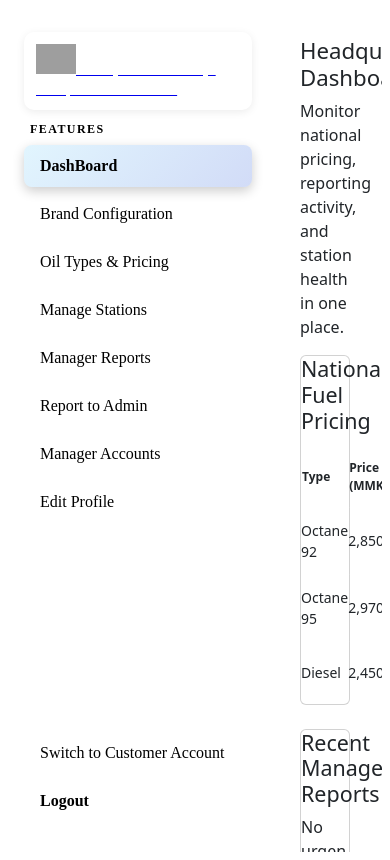
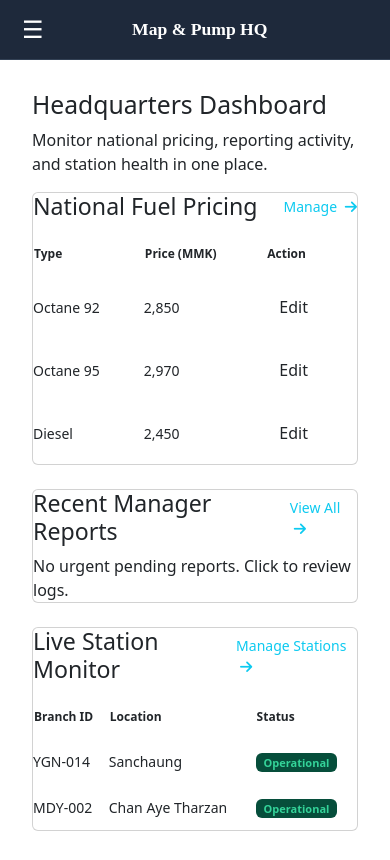
Before and after one commit to MoleOFKO/Map_And_Pump, a PHP site: page / in a window 390 px wide. After the commit the page ends 831 px from the top, so only its background shows below. Run offline with PHP 8.4, Linux system fonts and the light colour scheme; grey boxes are pictures that could not be loaded.

Commit message:
Update index.php
Can responsive in all HQ Files

```diff
--- a/php/HQ/index.php
+++ b/php/HQ/index.php
@@ -2,97 +2,217 @@
 <html lang="en">
 <head>
     <meta charset="UTF-8">
+    <meta name="viewport" content="width=device-width, initial-scale=1.0">
     <title>HQ Management System</title>
     <link rel="stylesheet" href="/css/HQstyle.css">
     <style>
+        :root {
+            --sidebar-width: 260px;
+            --header-height: 60px;
+        }
+
+        * {
+            box-sizing: border-box;
+        }
+
         body {
+            margin: 0;
             padding: 0;
-            overflow: hidden;
+            /* Allow scrolling on mobile, lock viewport on large screens if desired */
+            overflow-x: hidden;
             display: flex;
             height: 100vh;
+            background: var(--bg, #0f172a);
         }
+
         .dashboard-layout {
             display: grid;
-            grid-template-columns: 260px 1fr;
+            grid-template-columns: var(--sidebar-width) 1fr;
             width: 100%;
             height: 100%;
+            position: relative;
+            transition: all 0.3s ease;
         }
+
+        /* Mobile Header Bar */
+        .mobile-header {
+            display: none;
+            position: fixed;
+            top: 0;
+            left: 0;
+            width: 100%;
+            height: var(--header-height);
+            background: var(--card-bg, #1e293b);
+            border-bottom: 1px solid var(--border, #334155);
+            padding: 0 16px;
+            align-items: center;
+            justify-content: space-between;
+            z-index: 1001;
+        }
+
+        .mobile-toggle-btn {
+            background: none;
+            border: none;
+            color: #fff;
+            font-size: 1.5rem;
+            cursor: pointer;
+        }
+
+        .mobile-brand {
+            color: #fff;
+            font-weight: bold;
+            font-size: 1.1rem;
+        }
+
+        /* Sidebar Styling */
         .sidebar {
-            background: var(--card-bg);
-            border-right: 1px solid var(--border);
+            background: var(--card-bg, #1e293b);
+            border-right: 1px solid var(--border, #334155);
             padding: 24px 16px;
             display: flex;
             flex-direction: column;
             justify-content: space-between;
+            height: 100%;
+            overflow-y: auto;
+            transition: transform 0.3s ease;
+            z-index: 1002;
         }
+
         .sidebar-brand {
             padding: 12px;
             margin-bottom: 12px;
-            border: 1px solid var(--border);
+            border: 1px solid var(--border, #334155);
             border-radius: 10px;
             background: rgba(255,255,255,0.03);
             box-shadow: 0 2px 8px rgba(0,0,0,0.08);
         }
+
         .sidebar-section-title {
             font-size: 0.75rem;
             font-weight: 700;
             letter-spacing: 0.12em;
             text-transform: uppercase;
-            color: var(--slate-400);
+            color: var(--slate-400, #94a3b8);
             margin: 8px 0 8px 6px;
         }
+
         .sidebar-menu {
             list-style: none;
             padding: 0;
             margin: 0;
         }
+
         .sidebar-menu li {
             padding: 12px 16px;
             border-radius: 8px;
             cursor: pointer;
             margin-bottom: 6px;
             font-weight: 500;
-            color: var(--slate-300);
+            color: var(--slate-300, #cbd5e1);
             transition: all 0.25s ease;
         }
-        /* Hover and Active states styled with theme variables */
+
         .sidebar-menu li:hover {
             background: rgba(56, 189, 248, 0.08);
-            color: var(--sky-400);
+            color: var(--sky-400, #38bdf8);
             transform: translateX(4px);
         }
+
         .sidebar-menu li.active {
             background: linear-gradient(135deg, rgba(56, 189, 248, 0.15), rgba(29, 78, 216, 0.2));
-            color: var(--sky-400);
+            color: var(--sky-400, #38bdf8);
             font-weight: 600;
-            border-left: 4px solid var(--sky-400);
+            border-left: 4px solid var(--sky-400, #38bdf8);
             box-shadow: 0 4px 12px rgba(0, 0, 0, 0.2);
         }
+
         .nav-logo {
             height: 30px;
             width: auto;
             object-fit: contain;
         }
+
+        /* Main Viewport Container */
+        .main-viewport {
+            height: 100%;
+            width: 100%;
+            display: flex;
+            flex-direction: column;
+        }
+
         .content-frame {
             width: 100%;
             height: 100%;
             border: none;
-            background: var(--bg);
+            background: var(--bg, #0f172a);
+        }
+
+        /* Overlay for mobile sidebar */
+        .sidebar-overlay {
+            display: none;
+            position: fixed;
+            top: 0;
+            left: 0;
+            width: 100vw;
+            height: 100vh;
+            background: rgba(0, 0, 0, 0.5);
+            z-index: 1000;
+        }
+
+        /* Responsive Breakpoints */
+        @media (max-width: 992px) {
+            body {
+                overflow: auto;
+            }
+            .dashboard-layout {
+                grid-template-columns: 1fr;
+                padding-top: var(--header-height);
+            }
+            .mobile-header {
+                display: flex;
+            }
+            .sidebar {
+                position: fixed;
+                top: var(--header-height);
+                left: 0;
+                width: var(--sidebar-width);
+                height: calc(100vh - var(--header-height));
+                transform: translateX(-100%);
+            }
+            .sidebar.mobile-open {
+                transform: translateX(0);
+            }
+            .sidebar-overlay.active {
+                display: block;
+            }
+            .main-viewport {
+                height: calc(100vh - var(--header-height));
+            }
         }
     </style>
 </head>
 <body>
 
+    <!-- Mobile Top Navigation Bar -->
+    <div class="mobile-header">
+        <button class="mobile-toggle-btn" onclick="toggleSidebar()">☰</button>
+        <div class="mobile-brand">Map & Pump HQ</div>
+        <div style="width: 24px;"></div> <!-- Spacer for balancing layout -->
+    </div>
+
+    <!-- Background Overlay for Mobile Menu -->
+    <div class="sidebar-overlay" id="sidebarOverlay" onclick="toggleSidebar()"></div>
+
     <div class="dashboard-layout">
         <!-- Sidebar Navigation -->
-        <aside class="sidebar">
+        <aside class="sidebar" id="sidebar">
             <div>
                 <div class="sidebar-brand text-center">
                     <a href="index.php" class="text-decoration-none d-flex align-items-center justify-content-center gap-1 text-white fw-bold">
                         <img src="/images/Logo.png" alt="Logo" class="nav-logo">
-                        <span style="font-size: 1.5rem; letter-spacing: 0.5px; color: #ffffff;">Map & Pump</span>
-                        <span style="font-size: 0.75rem; letter-spacing: 0.5px; color: #ffffff;">Headquarter Control Panel</span>
+                        <span style="font-size: 1.3rem; letter-spacing: 0.5px; color: #ffffff;">Map & Pump</span>
                     </a>
+                    <div style="font-size: 0.7rem; letter-spacing: 0.5px; color: var(--slate-400, #94a3b8); margin-top: 4px;">Headquarter Control Panel</div>
                 </div>
                 <div class="sidebar-section-title">Features</div>
                 <ul class="sidebar-menu">
@@ -109,12 +229,12 @@
 
             <ul class="sidebar-menu">
                 <li onclick="routeTo('switch_account.php')" style="border-top: 1px solid rgba(255, 255, 255, 0.06); padding-top: 12px; margin-top: 12px;">Switch to Customer Account</li>
-                <li onclick="handleLogout()" style="color: var(--danger); font-weight: bold;">Logout</li>
+                <li onclick="handleLogout()" style="color: var(--danger, #ef4444); font-weight: bold;">Logout</li>
             </ul>
         </aside>
 
         <!-- Main Dynamic Viewport -->
-        <main style="height: 100%; width: 100%;">
+        <main class="main-viewport">
             <iframe id="viewport" class="content-frame" src="dashboard.php"></iframe>
         </main>
     </div>
@@ -123,7 +243,7 @@
     function routeTo(path) {
         document.getElementById('viewport').src = path.trim();
 
-    // Handle Navigation Highlights cleanly by checking the onclick attribute content
+        // Handle Navigation Highlights cleanly
         document.querySelectorAll('.sidebar-menu li').forEach(item => {
             item.classList.remove('active');
             const onclickAttr = item.getAttribute('onclick') || '';
@@ -131,6 +251,18 @@
                 item.classList.add('active');
             }
         });
+
+        // Auto-close sidebar on mobile after clicking an item
+        if (window.innerWidth <= 992) {
+            toggleSidebar();
+        }
+    }
+
+    function toggleSidebar() {
+        const sidebar = document.getElementById('sidebar');
+        const overlay = document.getElementById('sidebarOverlay');
+        sidebar.classList.toggle('mobile-open');
+        overlay.classList.toggle('active');
     }
     </script>
 </body>
```
Lines whose indentation alone changed are shown as unchanged.
